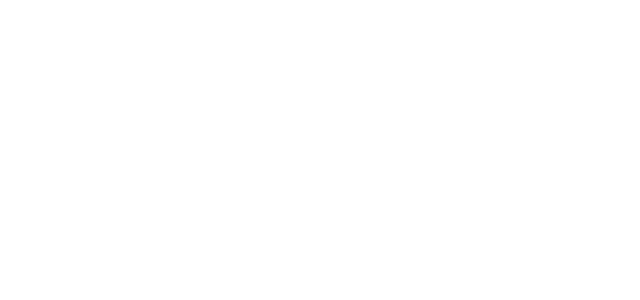
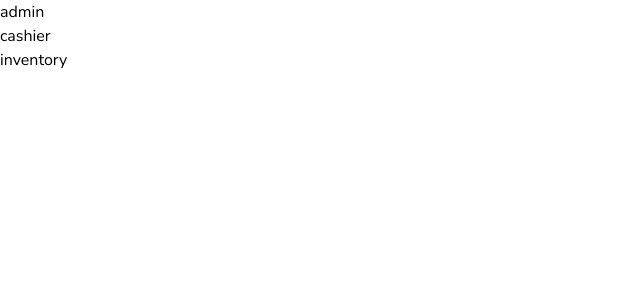
Before and after one commit to naveen-flutterflirt/POS_frontend, a Next.js app: page / in a window 1280 px wide. Before the commit this address had no page. Shown: the top 300 px of the page, without its empty margins (0-640 px from the left). Built offline with nearby package versions, Linux system fonts and the light colour scheme.

Commit message:
update root

```diff
--- a/app/page.tsx
+++ b/app/page.tsx
@@ -1,5 +1,14 @@
 import { redirect } from "next/navigation";
+import Link from "next/link";
 
 export default function RootPage() {
-  redirect("/admin/login");
+  return(
+    <main>
+      <div>
+        <div><Link href="/admin/login">admin</Link></div>
+        <div><Link href="/cashier/login">cashier</Link></div>
+        <div><Link href="/inventory/login">inventory</Link></div>
+      </div>
+    </main>
+  )
 }
```
